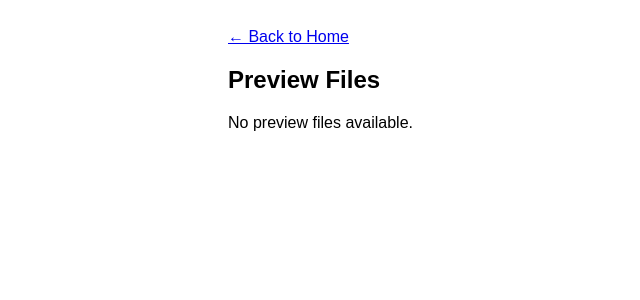
After one commit to yonatannisemnew/arazim_local, a Flask app: page /previews in a window 1280 px wide. The commit adds this page. Shown: the top 300 px of the page, without its empty margins (12-652 px from the left). Run offline with Flask 3, Linux system fonts and the light colour scheme.

Commit message:
added preview page

```diff
--- a/website/app.py
+++ b/website/app.py
@@ -3,7 +3,7 @@ import json
 import hashlib
 import uuid
 from datetime import datetime
-from flask import Flask, render_template, request, redirect, url_for, flash
+from flask import Flask, render_template, request, redirect, url_for, flash, send_from_directory, abort
 from werkzeug.utils import secure_filename
 from dotenv import load_dotenv
 from printer_scheduler import schedule_task
@@ -28,10 +28,11 @@ TASK_FIELDS = [
 
 app.config['UPLOAD_FOLDER'] = UPLOAD_FOLDER
 app.config['TASKS_FOLDER'] = TASKS_FOLDER
-
+app.config['PREVIEW_FOLDER'] = PREVIEW_FOLDER
 # folder creation if not exists
 os.makedirs(UPLOAD_FOLDER, exist_ok=True)
 os.makedirs(TASKS_FOLDER, exist_ok=True)
+os.makedirs(PREVIEW_FOLDER, exist_ok=True)
 
 def allowed_file(filename):
     """ check if the file has an allowed extension"""
@@ -87,6 +88,35 @@ def show_add_file_form():
     """ only show the form to upload a file and set a print time"""
     return render_template('index.html')
 
+
+@app.route('/previews', methods=['GET'])
+def list_previews():
+    """Show a page that lists preview files with view/download links."""
+    folder = app.config.get('PREVIEW_FOLDER', 'previews')
+    try:
+        files = sorted(os.listdir(folder))
+    except FileNotFoundError:
+        files = []
+    return render_template('previews.html', files=files)
+
+
+@app.route('/previews/view/<path:filename>', methods=['GET'])
+def view_preview(filename):
+    folder = app.config.get('PREVIEW_FOLDER', 'previews')
+    try:
+        return send_from_directory(folder, filename, as_attachment=False)
+    except FileNotFoundError:
+        abort(404)
+
+
+@app.route('/previews/download/<path:filename>', methods=['GET'])
+def download_preview(filename):
+    folder = app.config.get('PREVIEW_FOLDER', 'previews')
+    try:
+        return send_from_directory(folder, filename, as_attachment=True)
+    except FileNotFoundError:
+        abort(404)
+
 @app.route('/add_file', methods=['POST'])
 def handle_file_upload():
     """Process the form: save file and create a task JSON"""
@@ -103,10 +133,15 @@ def handle_file_upload():
         file_hash = calculate_file_hash(file)
         new_filename = f"{file_hash}." + secure_filename(file.filename).rsplit('.', 1)[1].lower()
         full_path = os.path.join(app.config['UPLOAD_FOLDER'], new_filename)
+        preview_path = os.path.join(app.config['PREVIEW_FOLDER'], secure_filename(file.filename))
 
         # 2. file saving (only if it doesn't already exist, saves space)
         if not os.path.exists(full_path):
             file.save(full_path)
+            file.seek(0)  # Reset file pointer for preview generation if needed
+
+        if not os.path.exists(preview_path):
+            file.save(preview_path)  # Save a copy for preview purposes
 
         # 3. create the JSON file in the tasks folder
         create_task_json(full_path, secure_filename(file.filename), fields)
@@ -115,11 +150,12 @@ def handle_file_upload():
         appointment_datetime = datetime.strptime(fields["appointment_time"], "%Y-%m-%dT%H:%M")
         schedule_task(appointment_datetime, os.path.join(os.getcwd(), 'printing_script.py'), full_path)
 
-        flash(f'Success! Task created for {fields["appointment_time"]}. File saved as {new_filename}', 'success')
+        flash(f'Success! Task created for {fields["appointment_time"]}. File saved as {secure_filename(file.filename)}', 'success')
         return redirect(url_for('show_add_file_form'))
     else:
         flash('Error: Invalid file extension.', 'error')
         return redirect(url_for('show_add_file_form'))
 
+
 if __name__ == '__main__':
     app.run(debug=True)
--- a/website/templates/home.html
+++ b/website/templates/home.html
@@ -34,6 +34,9 @@
 
         <button type="submit">Print</button>
     </form>
+    <form action="/previews" method="get" style="margin-top:10px;">
+      <button type="submit">Previews</button>
+    </form>
 </div>
 
 </body>
--- a/website/templates/index.html
+++ b/website/templates/index.html
@@ -44,11 +44,15 @@
 
         <div class="form-group">
             <label for="document">Upload PDF:</label>
+            <p>Please use <b>Only</b> English in the file name</p>
             <input type="file" id="document" name="document" accept=".pdf" required>
         </div>
 
         <button type="submit">Send</button>
     </form>
+    <div style="margin-top:12px; text-align:center;">
+        <a href="{{ url_for('list_previews') }}">View previews</a>
+    </div>
 </div>
 
 </body>
--- /dev/null
+++ b/website/templates/previews.html
@@ -0,0 +1,38 @@
+<!DOCTYPE html>
+<html lang="en">
+<head>
+    <meta charset="UTF-8">
+    <meta name="viewport" content="width=device-width, initial-scale=1.0">
+    <title>Preview Files</title>
+    <style>
+        body { font-family: sans-serif; padding: 20px; }
+        .file-list { max-width: 800px; margin: 0 auto; }
+        .file-item { display: flex; justify-content: space-between; align-items: center; padding: 8px; border-bottom: 1px solid #eee; }
+        .actions a { margin-left: 10px; text-decoration: none; color: #007BFF; }
+        .back { margin-bottom: 15px; }
+    </style>
+</head>
+<body>
+
+<div class="file-list">
+    <div class="back"><a href="{{ url_for('home') }}">← Back to Home</a></div>
+    <h2>Preview Files</h2>
+
+    {% if files %}
+        {% for f in files %}
+            <div class="file-item">
+                <div class="name">{{ f }}</div>
+                <div class="actions">
+                    <a href="{{ url_for('view_preview', filename=f) }}" target="_blank">View</a>
+                    <a href="{{ url_for('download_preview', filename=f) }}">Download</a>
+                </div>
+            </div>
+        {% endfor %}
+    {% else %}
+        <p>No preview files available.</p>
+    {% endif %}
+
+</div>
+
+</body>
+</html>
```
Also changed, not shown: 1 other file.
